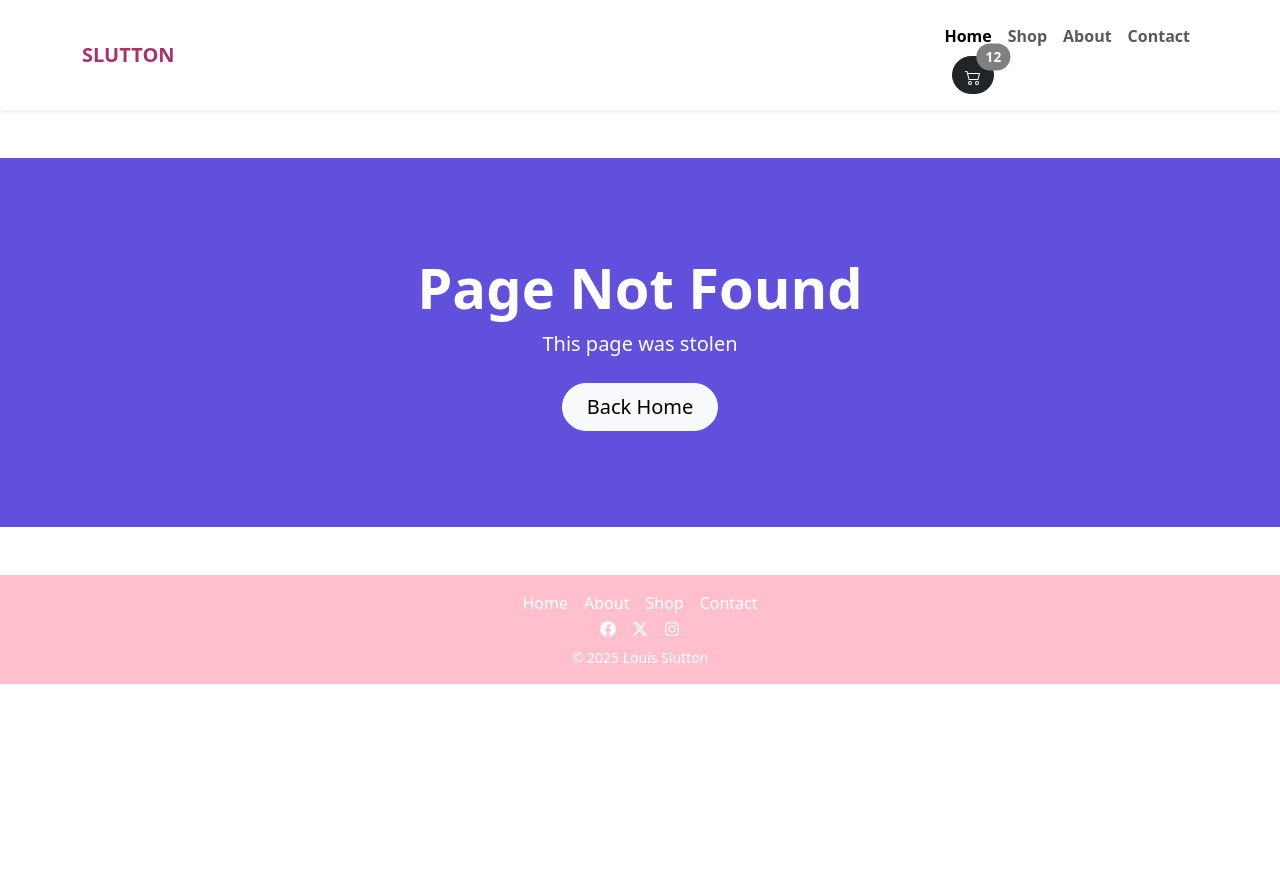
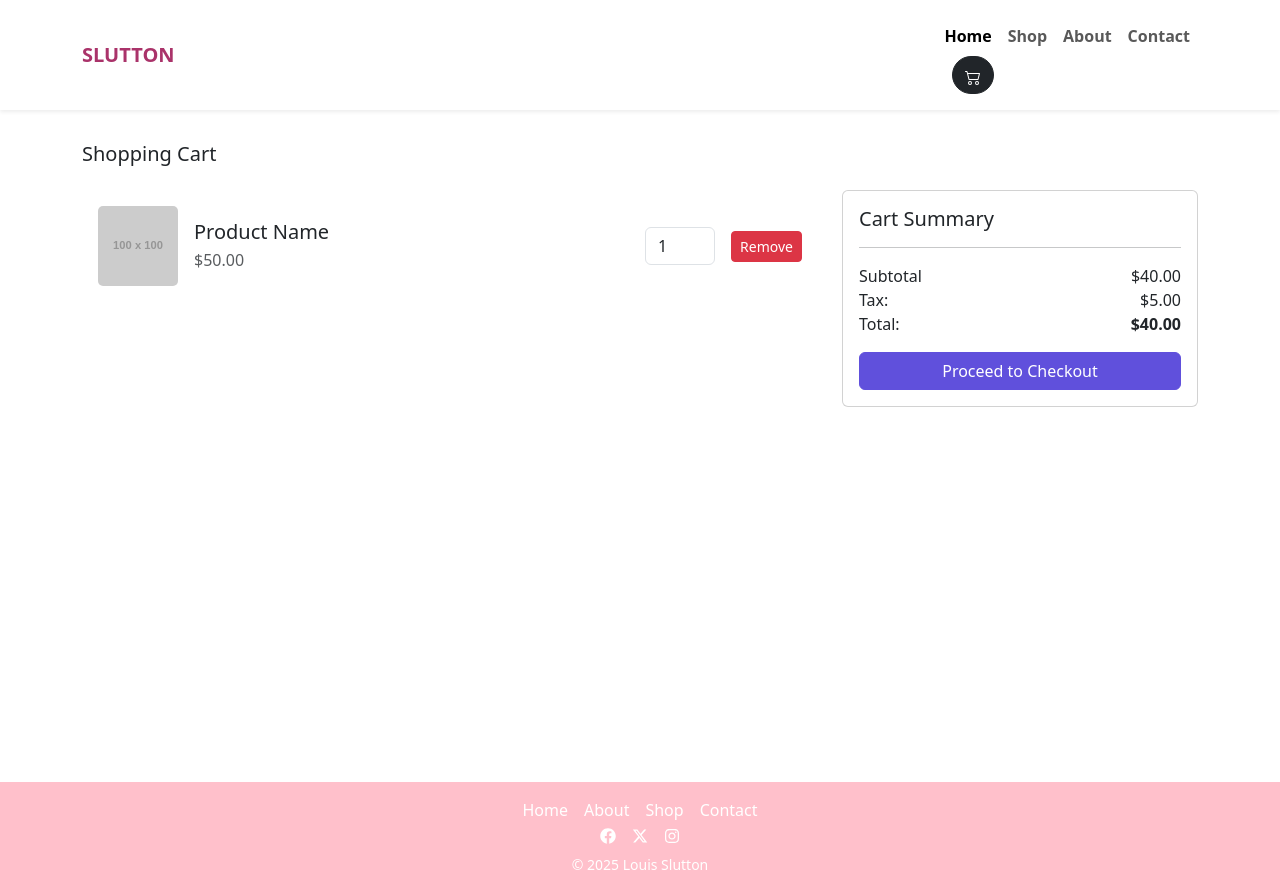
Before and after one commit to adamdasovich/slutton_frontend, a React (Vite) app: page /cart in a window 1280 px wide. Before the commit this address had no page. Before the commit the page ends 800 px from the top, so only its background shows below. Built offline with nearby package versions, Linux system fonts and the light colour scheme.

Commit message:
working on cart page

```diff
--- a/src/App.jsx
+++ b/src/App.jsx
@@ -1,16 +1,39 @@
 import {BrowserRouter, Routes, Route} from 'react-router-dom'
 import MainLayout from './layout/MainLayout'
+import { useState, useEffect } from 'react'
 import HomePage from './components/home/HomePage'
 import NotFoundPage from './components/ui/NotFoundPage'
 import ProductPage from './components/product/ProductPage'
+import api from './api'
+import CartPage from './components/cart/CartPage'
 
 const App = () => {
+
+  const [numCartItems, setNumberCartItems] = useState(0)
+
+  const cart_code = localStorage.getItem('cart_code')
+  console.log(cart_code)
+
+  useEffect(() => {
+    if(cart_code){
+      api.get(`get_cart_stat?cart_code=${cart_code}`)
+      .then(res => {
+        console.log(res.data)
+      setNumberCartItems(res.data.num_of_items)
+      })
+      .catch(err => {
+        console.log(err.message)
+      })
+     }
+    }, [cart_code])
+
   return (
     <BrowserRouter >
       <Routes>
-        <Route path='/' element={<MainLayout />}>
+        <Route path='/' element={<MainLayout  numCartItems={numCartItems}/>}>
         <Route index element={<HomePage />}/>
-        <Route path='products/:slug' element={<ProductPage />} />
+        <Route path='products/:slug' element={<ProductPage setNumberCartItems={setNumberCartItems}/>} />
+        <Route path='cart' element={<CartPage />} />
         <Route path='*' element={<NotFoundPage />} />
         </Route>
       </Routes>
--- /dev/null
+++ b/src/components/cart/CartItem.jsx
@@ -0,0 +1,37 @@
+import React from 'react'
+
+const CartItem = () => {
+  return (
+    <div className='col-md-12'>
+        {/* CartItems */}
+        <div
+            className='cart-item d-flex align-items-center mb-3 p-3'
+            style={{ backgroundColor: '#f8f9a', borderRadius: '8px'}}
+        >
+            <img
+                src='https://via.placeholder.com/100'
+                alt='Product Image'
+                className='img-fluid'
+                style={{width: '80px', height: '80px', objectFit: 'cover', borderRadius: '5px'}}
+            />
+            <div className='ms-3 flex-grow-1'>
+                <h5 className='mb-1'>Product Name</h5>
+                <p className='mb-0 text-muted'>$50.00</p>
+            </div>
+            <div className='d-flex align-items-center'>
+                <input
+                    type='number'
+                    className='form-control me-3'
+                    defaultValue='1'
+                    style={{width: '70px'}}
+                />
+                <button className='btn btn-danger btn-sm'>Remove</button>
+            </div>
+        </div>
+        {/* More items */}
+
+    </div>
+  )
+}
+
+export default CartItem
--- /dev/null
+++ b/src/components/cart/CartPage.jsx
@@ -0,0 +1,19 @@
+import CartItem from "./CartItem"
+import CartSummary from "./CartSummary"
+
+
+const CartPage = () => {
+  return (
+    <div className='container my-3 py-3' style={{height: '80vh', overflow: 'scroll'}}>
+        <h5 className='mb-4'>Shopping Cart</h5>
+        <div className='row'>
+            <div className='col-md-8'>
+                <CartItem />
+            </div>
+            <CartSummary />
+        </div>
+    </div>
+  )
+}
+
+export default CartPage
--- /dev/null
+++ b/src/components/cart/CartSummary.jsx
@@ -0,0 +1,37 @@
+import React from 'react'
+import { Link } from 'react-router-dom'
+
+const CartSummary = () => {
+  return (
+    <div className='col-md-4 align-self-start'>
+        <div className='card'>
+            <div className='card-body'>
+                <h5 className='card-title'>Cart Summary</h5>
+                <hr />
+                <div className='d-flex justify-content-between'>
+                    <span>Subtotal</span>
+                    <span>$40.00</span>
+                </div>
+                <div className='d-flex justify-content-between'>
+                    <span>Tax:</span>
+                    <span>$5.00</span>
+                </div>
+                <div className='d-flex justify-content-between mb-3'>
+                    <span>Total:</span>
+                    <strong>$40.00</strong>
+                </div>
+                <Link to='/checkout'>
+                <button
+                    className='btn btn-primary w-100'
+                    style={{backgroundColor: '#6050DC', borderColor: '#6050DC'}}
+                >
+                    Proceed to Checkout
+                </button>
+                </Link>
+            </div>
+        </div>
+    </div>
+  )
+}
+
+export default CartSummary
--- a/src/components/home/HomePage.jsx
+++ b/src/components/home/HomePage.jsx
@@ -4,6 +4,7 @@ import api from '../../api'
 import { useEffect, useState } from 'react'
 import PlaceHolderContainer from '../ui/PlaceHolderContainer'
 import Error from '../ui/Error'
+import { randomValue } from '../../GenerateCartCode'
 
 const HomePage = () => {
 
@@ -11,8 +12,14 @@ const HomePage = () => {
   const [loading, setLoading] = useState(false)
   const [error, setError] = useState('')
 
+  useEffect(() => {
+    if(localStorage.getItem('cart_code') === null){
+      localStorage.setItem('cart_code', randomValue)
+    }
+  }, [])
+
+
   useEffect (() => {
-
     setLoading(true)
     api.get('products')
     .then(res => {
--- a/src/components/product/ProductPage.jsx
+++ b/src/components/product/ProductPage.jsx
@@ -5,12 +5,43 @@ import { useParams } from 'react-router-dom'
 import api from '../../api'
 import { BASE_URL } from '../../api'
 
-const ProductPage = () => {
+const ProductPage = ({setNumberCartItems}) => {
 
   const { slug } = useParams()
   const [product, setProduct] = useState({})
   const [similarProducts, setSimilarProducts] = useState([])
   const [loading, setLoading] = useState(false)
+  const [inCart, setInCart] = useState(false)
+
+  const cart_code = localStorage.getItem('cart_code')
+
+  useEffect(() => {
+    if(product.id) {
+        console.log(product.id)
+        api.get(`product_in_cart?cart_code=${cart_code}&product_id=${product.id}`)
+        .then(res => {
+        console.log(res.data)
+        setInCart(res.data.product_in_cart)
+        })
+        .catch(err => {
+        console.log(err.message)
+        })
+    }
+    }, [cart_code, product.id])
+
+  const newItem = {cart_code: cart_code, product_id: product.id}
+
+  const add_item = () => {
+    api.post('add_item', newItem)
+    .then(res => {
+        console.log(res.data)
+        setInCart(true)
+        setNumberCartItems(curr => curr + 1)
+    })
+    .catch(err => {
+        console.log(err.message)
+    })
+  }
 
   useEffect(() => {
     setLoading(true)
@@ -56,9 +87,11 @@ const ProductPage = () => {
                             <button
                                 className='btn btn-outline-dark flex-shrink-0'
                                 type='button'
+                                onClick={add_item}
+                                disabled={inCart}
                             >
                                 <i className='bi-cart-fill me-1'></i>
-                                Add to Cart
+                                {inCart ? 'Product added to cart' : "Add to cart"}
                             </button>
                         </div>
                     </div>
--- a/src/components/ui/NavBar.jsx
+++ b/src/components/ui/NavBar.jsx
@@ -3,7 +3,7 @@ import { Link } from 'react-router-dom'
 import styles from './NavBar.module.css'
 import NavBarLink from "./NavBarLink";
 
-const NavBar = () => {
+const NavBar = ({numCartItems}) => {
   return (
     <nav className={`navbar navbar-expand-lg navbar-light bg-white shadow-sm py-3 ${styles.stickyNavbar}`}>
     <div className="container">
@@ -23,12 +23,13 @@ const NavBar = () => {
             <NavBarLink />
             <Link to='/cart' className={`btn btn-dark ms-3 rounded-pill position-relative ${styles.responsiveCart}`}>
                 <BsCart2 />
-                <span
+                {numCartItems == 0 || <span
                     className="position-absolute top-0 start-100 translate-middle badge rounded-pill"
-                    style={{fontSize: '0.85rem', padding: '0.5em 0.65em', backgroundColor:'grey'}}
+                    style={{fontSize: '0.85rem', padding: '0.5em 0.65em', backgroundColor:'pink', color: 'black'}}
                 >
-                    12
-                </span>
+                    {numCartItems}
+                </span>}
+
             </Link>
         </div>
     </div>
--- a/src/layout/MainLayout.jsx
+++ b/src/layout/MainLayout.jsx
@@ -3,10 +3,10 @@ import NavBar from '../components/ui/NavBar'
 import Footer from '../components/ui/Footer'
 import { Outlet } from 'react-router-dom'
 
-const MainLayout = () => {
+const MainLayout = ({numCartItems}) => {
   return (
     <>
-        <NavBar />
+        <NavBar numCartItems={numCartItems}/>
             <Outlet />
         <Footer />
     </>
```
